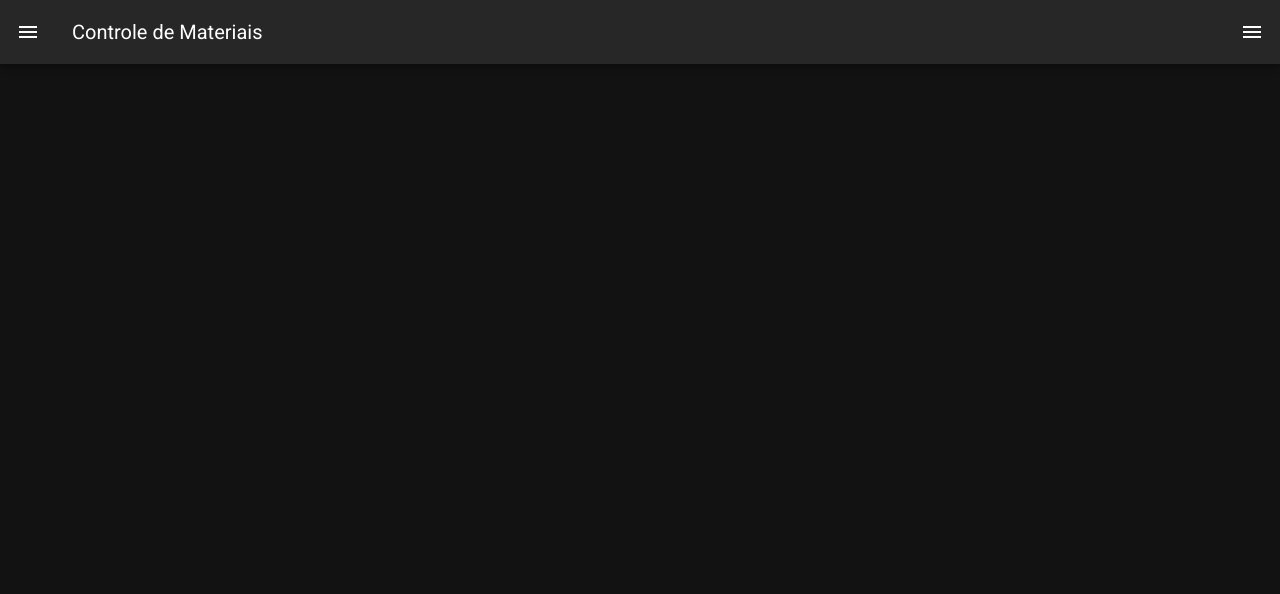
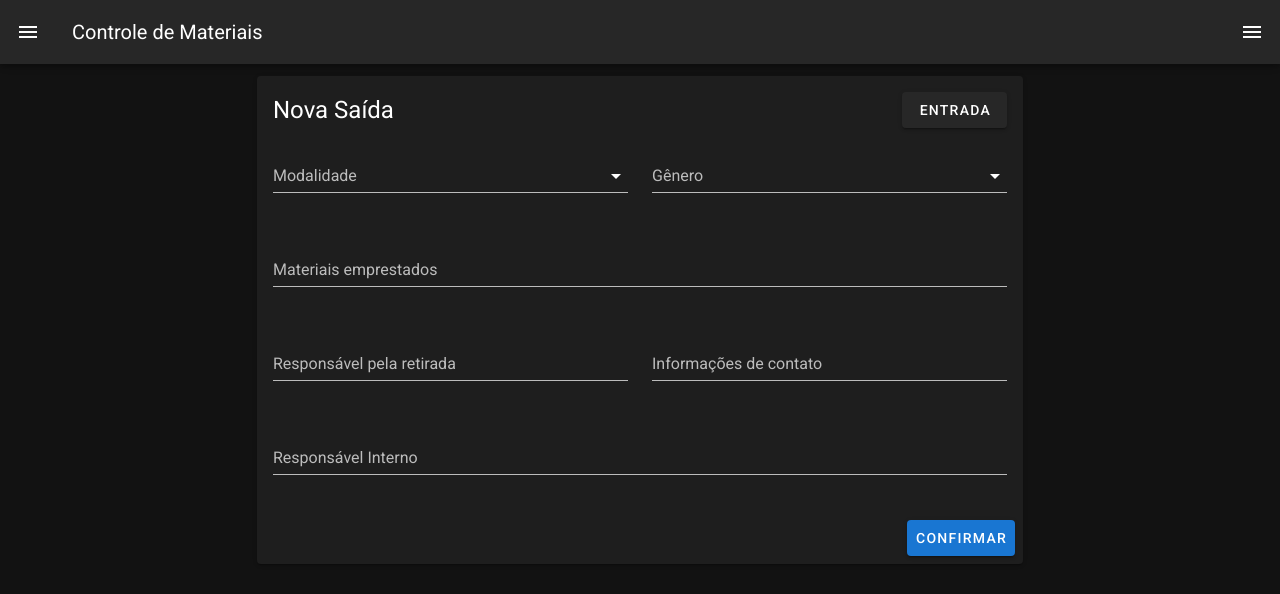
Before and after one commit to pedr-munhoz/controle-materiais-frontend, a Nuxt app: page /NovaTransacao in a window 1280 px wide. Shown: the top 594 px of the page. Built offline with nearby package versions, Linux system fonts and the light colour scheme.

Commit message:
Pagina para lançar nova transação ok.

```diff
--- /dev/null
+++ b/pages/NovaTransacao.vue
@@ -0,0 +1,79 @@
+<template>
+  <v-row justify="center" align="center">
+    <v-col cols="12" md="8">
+      <v-card>
+        <v-card-title class="headline">
+          Nova {{ transacao.saida ? 'Saída' : 'Entrada' }}
+          <v-spacer />
+          <v-btn @click="transacao.saida = !transacao.saida">
+            {{ !transacao.saida ? 'Saída' : 'Entrada' }}
+          </v-btn>
+        </v-card-title>
+        <v-card-text>
+          <v-row>
+            <v-col cols="12" md="6">
+              <v-select
+                v-model="transacao.modalidade"
+                :items="selectModalidade"
+                label="Modalidade"
+              />
+            </v-col>
+            <v-col cols="12" md="6">
+              <v-select
+                v-model="transacao.genero"
+                :items="selectGenero"
+                label="Gênero"
+              />
+            </v-col>
+            <v-col cols="12">
+              <v-text-field
+                v-model="transacao.materiais"
+                label="Materiais emprestados"
+              />
+            </v-col>
+            <v-col cols="12" md="6">
+              <v-text-field
+                v-model="transacao.responsavelRetirada.nome"
+                label="Responsável pela retirada"
+              />
+            </v-col>
+            <v-col cols="12" md="6">
+              <v-text-field
+                v-model="transacao.responsavelRetirada.telefone"
+                label="Informações de contato"
+              />
+            </v-col>
+            <v-col cols="12">
+              <v-text-field
+                v-model="transacao.responsavelInterno.nome"
+                label="Responsável Interno"
+              />
+            </v-col>
+          </v-row>
+        </v-card-text>
+        <v-card-actions>
+          <v-spacer />
+          <v-btn color="primary" @click="enviar()"> Confirmar </v-btn>
+        </v-card-actions>
+      </v-card>
+    </v-col>
+  </v-row>
+</template>
+
+<script>
+import { Transacao } from '../models/index';
+
+export default {
+  data: () => ({
+    transacao: new Transacao(),
+    selectGenero: ['Feminino', 'Masculino', 'Misto'],
+    selectModalidade: ['Basquete', 'Futsal', 'Vôlei'],
+  }),
+
+  methods: {
+    enviar() {
+      alert(JSON.stringify(this.transacao));
+    },
+  },
+};
+</script>
```
